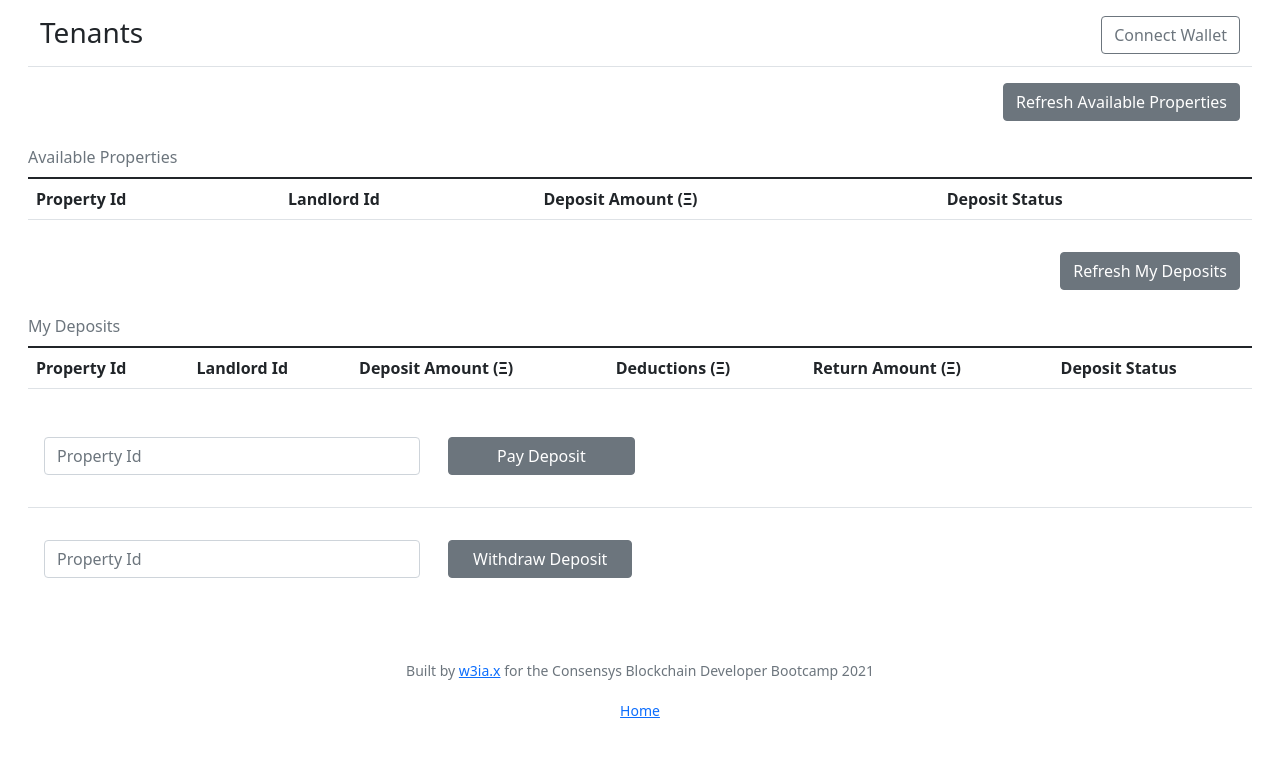
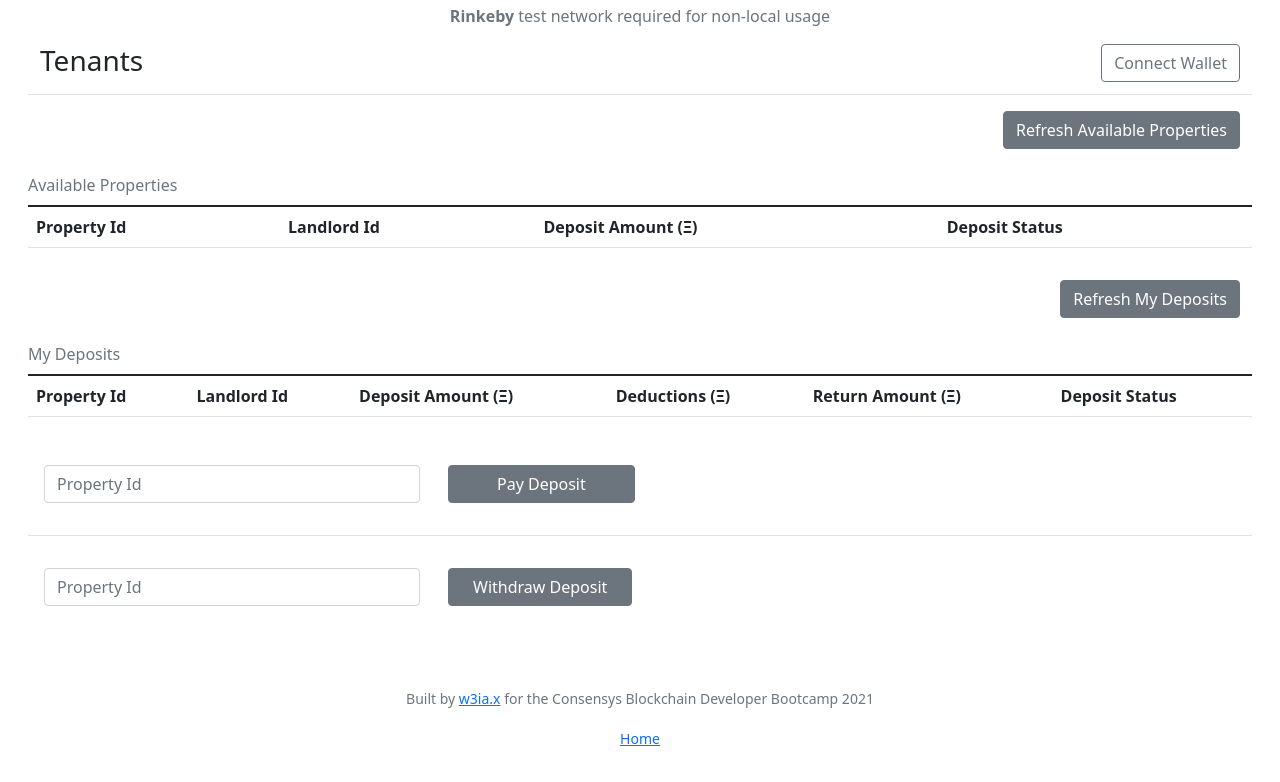
Before and after one commit to w3ia/blockchain-developer-bootcamp-final-project, a website with bundled scripts: page client/tenants.html in a window 1280 px wide. Built offline with nearby package versions, Linux system fonts and the light colour scheme; a script that the page names is missing.

Commit message:
rinkeby notice added

```diff
--- a/client/tenants.html
+++ b/client/tenants.html
@@ -10,6 +10,7 @@
     </head>
     <body>
         <div class="container-fluid">
+            <p class="mt-1 text-muted text-center"><strong>Rinkeby</strong> test network required for non-local usage</small></p>
             <div class="row m-3">
                 <div class="col"><h3>Tenants</span></h1></div>
                 <div class="col"><button type="button" class="btn btn-outline-secondary float-end" id="connect-wallet"> Connect Wallet </button></div>
@@ -94,6 +95,7 @@
                       </div>
                 </div>
             </div>
+
             <p class="mt-5 text-muted text-center"><small>Built by <a href="https://github.com/w3ia">w3ia.x</a> for the Consensys Blockchain Developer Bootcamp 2021</small></p>
             <p class="mt-1 text-muted text-center"><small><a href="./index.html">Home</a></small></p>
         </div>
```
Also changed, not shown: client/landlords.html (+1 -0 lines).
